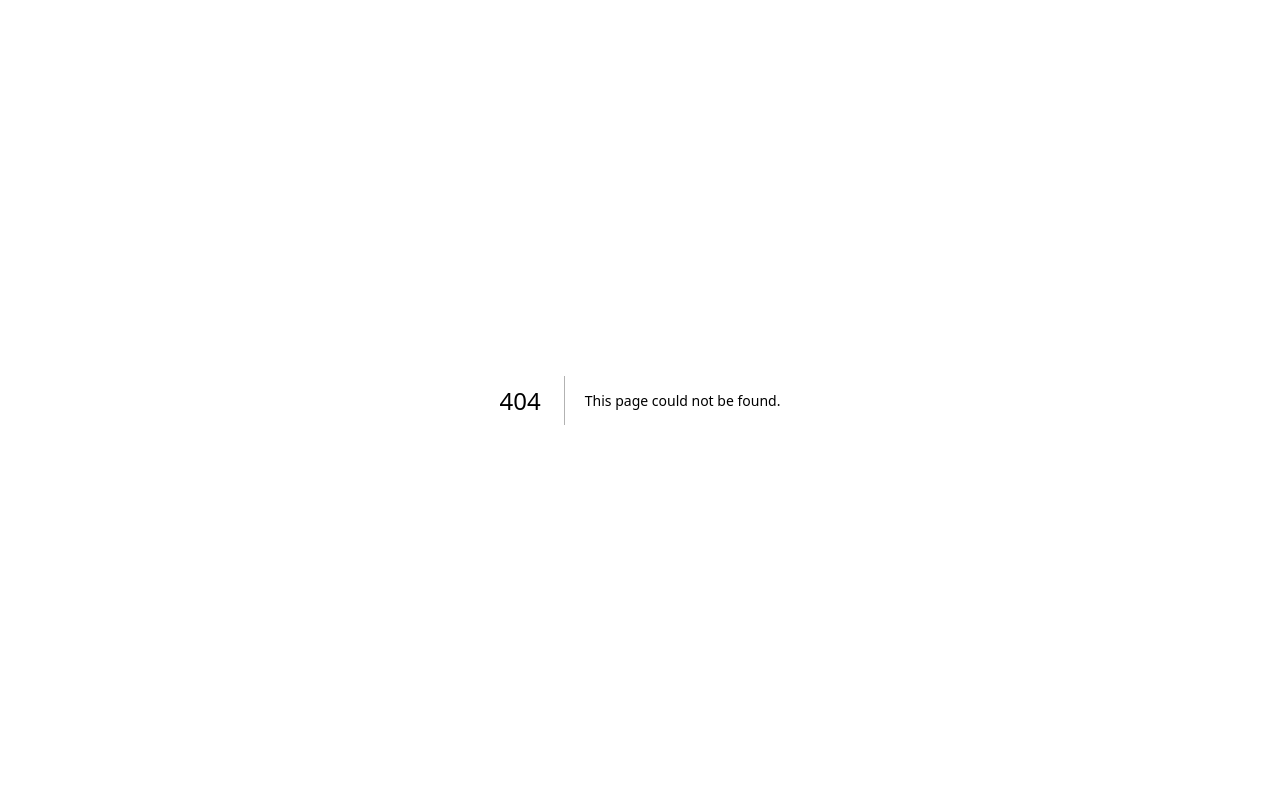
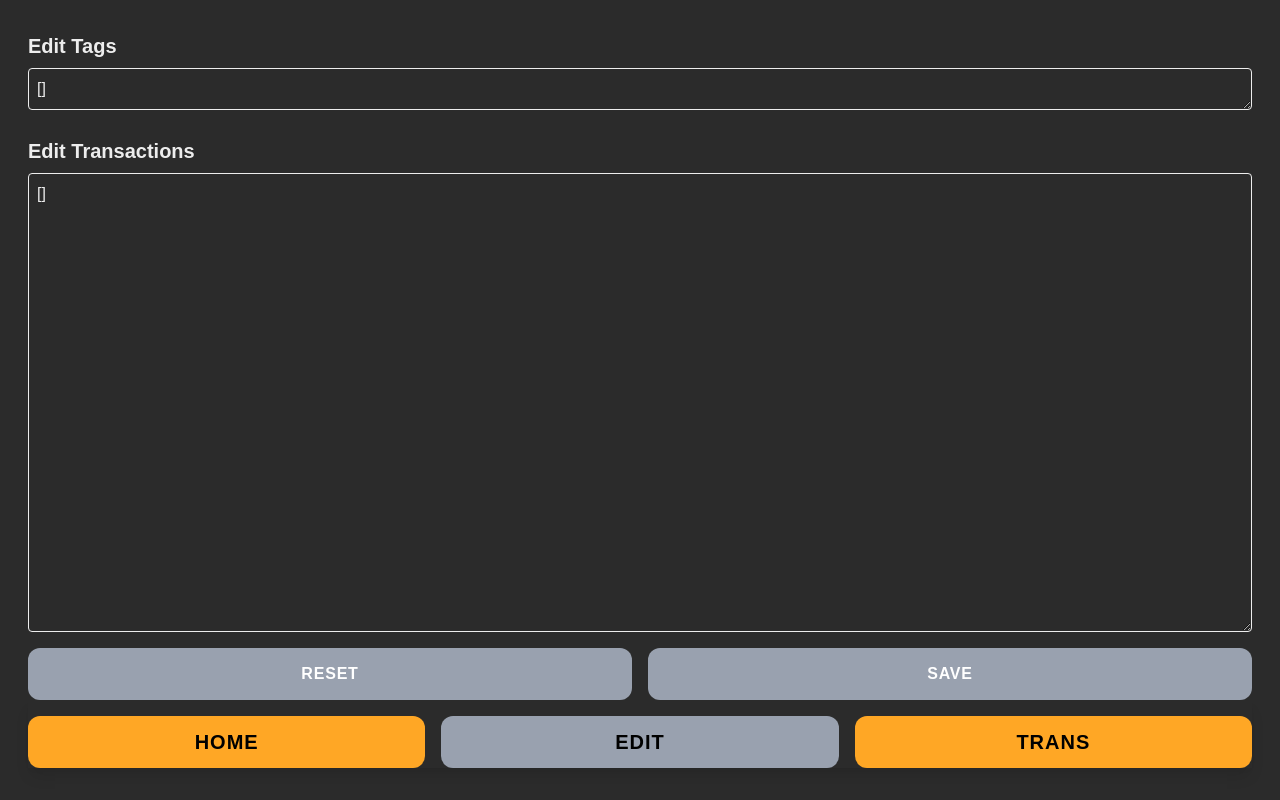
Before and after one commit to priyankarkoley/ExpenseTracker, a Next.js app: page /edit in a window 1280 px wide. Before the commit this address had no page. Built offline with nearby package versions, Linux system fonts and the light colour scheme.

Commit message:
add edit page

```diff
--- /dev/null
+++ b/src/app/edit/page.tsx
@@ -0,0 +1,108 @@
+'use client';
+import { useState, useEffect } from 'react';
+import { retrieveFromLocalStorage, storeToLocalStorage } from '@/utils/localStorage';
+import { toast } from 'react-hot-toast';
+import Link from 'next/link';
+
+export default function EditPage() {
+	const [tagsJSON, setTagsJSON] = useState('');
+	const [transactionsJSON, setTransactionsJSON] = useState('');
+	const [originalTagsJSON, setOriginalTagsJSON] = useState('');
+	const [originalTransactionsJSON, setOriginalTransactionsJSON] = useState('');
+
+	useEffect(() => {
+		// Load initial values from localStorage and sort them
+		const rawTags: [] = retrieveFromLocalStorage('tags') || [];
+		const rawTransactions: [] = retrieveFromLocalStorage('transactions') || [];
+
+		// Sort tags alphabetically. Supports arrays of strings or objects with name/label/title.
+		const sortedTags = rawTags.sort((a: string, b: string) => {
+			return a.localeCompare(b, undefined, { sensitivity: 'base' });
+		});
+
+		// Sort transactions by the `date` field (newest first)
+		const sortedTransactions = rawTransactions.sort((a: any, b: any) => {
+			const dateA = new Date(a.date).getTime();
+			const dateB = new Date(b.date).getTime();
+			return dateB - dateA; // Newest first
+		});
+
+		const tags = JSON.stringify(sortedTags, null, 2);
+		const transactions = JSON.stringify(sortedTransactions, null, 2);
+		setTagsJSON(tags);
+		setTransactionsJSON(transactions);
+		setOriginalTagsJSON(tags);
+		setOriginalTransactionsJSON(transactions);
+	}, []);
+
+	const resetFields = () => {
+		setTagsJSON(originalTagsJSON);
+		setTransactionsJSON(originalTransactionsJSON);
+	};
+
+	const handleSave = () => {
+		try {
+			// Parse and save tags
+			const parsedTags = JSON.parse(tagsJSON);
+			storeToLocalStorage('tags', parsedTags);
+
+			// Parse and save transactions
+			const parsedTransactions = JSON.parse(transactionsJSON);
+			storeToLocalStorage('transactions', parsedTransactions);
+
+			// Update original values
+			setOriginalTagsJSON(tagsJSON);
+			setOriginalTransactionsJSON(transactionsJSON);
+
+			toast.success('Changes saved successfully!');
+		} catch (error) {
+			toast.error('Invalid JSON format. Please fix and try again.');
+		}
+	};
+
+	const isUnchanged = tagsJSON === originalTagsJSON && transactionsJSON === originalTransactionsJSON;
+
+	return (
+		<div className="relative h-full">
+			<div className="flex h-full flex-col space-y-5 overflow-y-auto pb-16">
+				<div className="max-h-1/3 space-y-2">
+					<div className="text-xl font-bold">Edit Tags</div>
+					<textarea
+						className="h-fit w-full rounded border p-2"
+						rows={(() => (tagsJSON.split(/\r\n|\r|\n/).length > 7 ? 7 : tagsJSON.split(/\r\n|\r|\n/).length))()}
+						value={tagsJSON}
+						onChange={e => setTagsJSON(e.target.value)}
+					/>
+				</div>
+				<div className="h-full space-y-2 pb-10">
+					<div className="text-xl font-bold">Edit Transactions</div>
+					<textarea
+						className="h-full w-full rounded border p-2"
+						value={transactionsJSON}
+						onChange={e => setTransactionsJSON(e.target.value)}
+					/>
+				</div>
+			</div>
+			<div className="absolute bottom-0 flex w-full space-x-4 pt-4 font-semibold tracking-wider text-white shadow-lg">
+				<button
+					onClick={resetFields}
+					disabled={isUnchanged}
+					className={`w-full rounded-xl py-3.5 text-center ${
+						isUnchanged ? 'cursor-not-allowed bg-gray-400' : 'bg-[#41644A] text-white'
+					}`}
+				>
+					RESET
+				</button>
+				<button
+					onClick={handleSave}
+					disabled={isUnchanged}
+					className={`w-full rounded-xl py-3.5 text-center ${
+						isUnchanged ? 'cursor-not-allowed bg-gray-400' : 'bg-[#41644A] text-white'
+					}`}
+				>
+					SAVE
+				</button>
+			</div>
+		</div>
+	);
+}
--- a/src/app/layout.tsx
+++ b/src/app/layout.tsx
@@ -2,6 +2,7 @@ import type { Metadata } from 'next';
 import { Geist, Geist_Mono } from 'next/font/google';
 import './globals.css';
 import { Toaster } from 'react-hot-toast';
+import Footer from '@/components/footer';
 
 const geistSans = Geist({
 	variable: '--font-geist-sans',
@@ -35,7 +36,10 @@ export default function RootLayout({
 	return (
 		<html lang="en">
 			<body className={`${geistSans.variable} ${geistMono.variable} antialiased`}>
-				{children}
+				<div className="flex h-[calc(98vh)] w-full flex-col px-7 pt-8 pb-4">
+					<div className="h-[calc(98vh-4.25rem)] w-full overflow-y-auto">{children}</div>
+					<Footer />
+				</div>
 				<Toaster position="top-center" />
 			</body>
 		</html>
--- a/src/app/page.tsx
+++ b/src/app/page.tsx
@@ -127,7 +127,7 @@ export default function Home() {
 	};
 
 	return (
-		<div className="flex h-full flex-col justify-between px-9 pt-6">
+		<>
 			{showAddTagModal && <AddTagModal />}
 			{/* TOTAL */}
 			<div className="flex h-40 items-center justify-center rounded-4xl bg-[#FFA725] font-serif text-5xl font-semibold text-black">
@@ -214,13 +214,6 @@ export default function Home() {
 					</div>
 				</div>
 			</div>
-			{/* TRANSACTIONS HISTORY*/}
-			<Link
-				href="/transactions"
-				className="mt-11 rounded-xl bg-[#41644A] py-3.5 text-center font-semibold tracking-wider"
-			>
-				OPEN DETAILED VIEW
-			</Link>
-		</div>
+		</>
 	);
 }
--- a/src/app/transactions/page.tsx
+++ b/src/app/transactions/page.tsx
@@ -147,8 +147,7 @@ export default function Transactions() {
 		: groupedTransactions[selectedMonth] || [];
 
 	return (
-		<div className="flex h-[calc(88vh)] flex-col justify-between px-7 pt-8 pb-4">
-			<div className="h-[calc(88vh -.875rem)] space-y-10 overflow-y-auto">
+		<div className='overflow-y-auto space-y-10'>
 			{/* Month Selector */}
 			<div className="flex justify-center py-2">
 				<Select value={selectedMonth} onValueChange={setSelectedMonth}>
@@ -315,7 +314,6 @@ export default function Transactions() {
 					)}
 				</div>
 			</div>
-			</div>
 			<div className="mt-4 flex space-x-4 font-semibold tracking-wider text-white shadow-lg">
 				{/* <button
 					onClick={() => {
@@ -377,9 +375,6 @@ export default function Transactions() {
 				>
 					IMPORT
 				</button>
-				<Link href="/" className="w-full rounded-xl bg-[#FFA725] py-3.5 text-center text-black">
-					HOME
-				</Link>
 			</div>
 		</div>
 	);
--- /dev/null
+++ b/src/components/footer.tsx
@@ -0,0 +1,40 @@
+'use client';
+import Link from 'next/link';
+import { usePathname } from 'next/navigation';
+
+function Footer() {
+	const pathname = usePathname();
+	return (
+		<div
+			id="footer"
+			className="flex space-x-4 pt-4 text-center text-xl font-semibold tracking-wider text-black shadow-lg"
+		>
+			<Link
+				prefetch
+				href="/"
+				className={`w-full rounded-xl py-3 ${pathname === '/' ? 'cursor-not-allowed bg-gray-400' : 'bg-[#FFA725]'}`}
+				onClick={e => {if (pathname === '/') e.preventDefault()}}
+			>
+				HOME
+			</Link>
+			<Link
+				prefetch
+				href="/edit"
+				className={`w-full rounded-xl py-3 ${pathname === '/edit' ? 'cursor-not-allowed bg-gray-400' : 'bg-[#FFA725]'}`}
+				onClick={e => {if (pathname === '/edit') e.preventDefault()}}
+			>
+				EDIT
+			</Link>
+			<Link
+				prefetch
+				href="/transactions"
+				className={`w-full rounded-xl py-3 ${pathname === '/transactions' ? 'cursor-not-allowed bg-gray-400' : 'bg-[#FFA725]'}`}
+				onClick={e => {if (pathname === '/transactions') e.preventDefault()}}
+			>
+				TRANS
+			</Link>
+		</div>
+	);
+}
+
+export default Footer;
```
Lines whose indentation alone changed are shown as unchanged.
